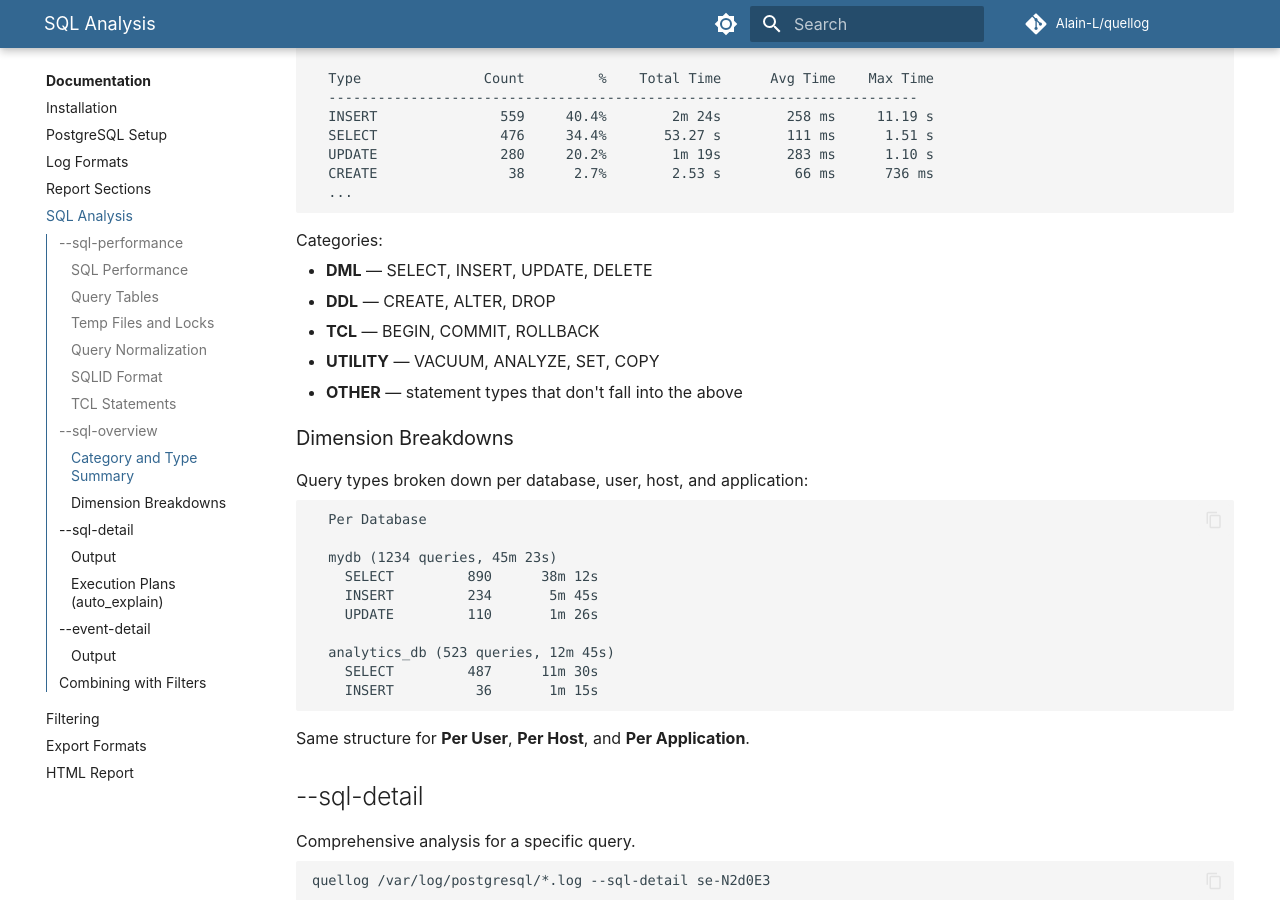
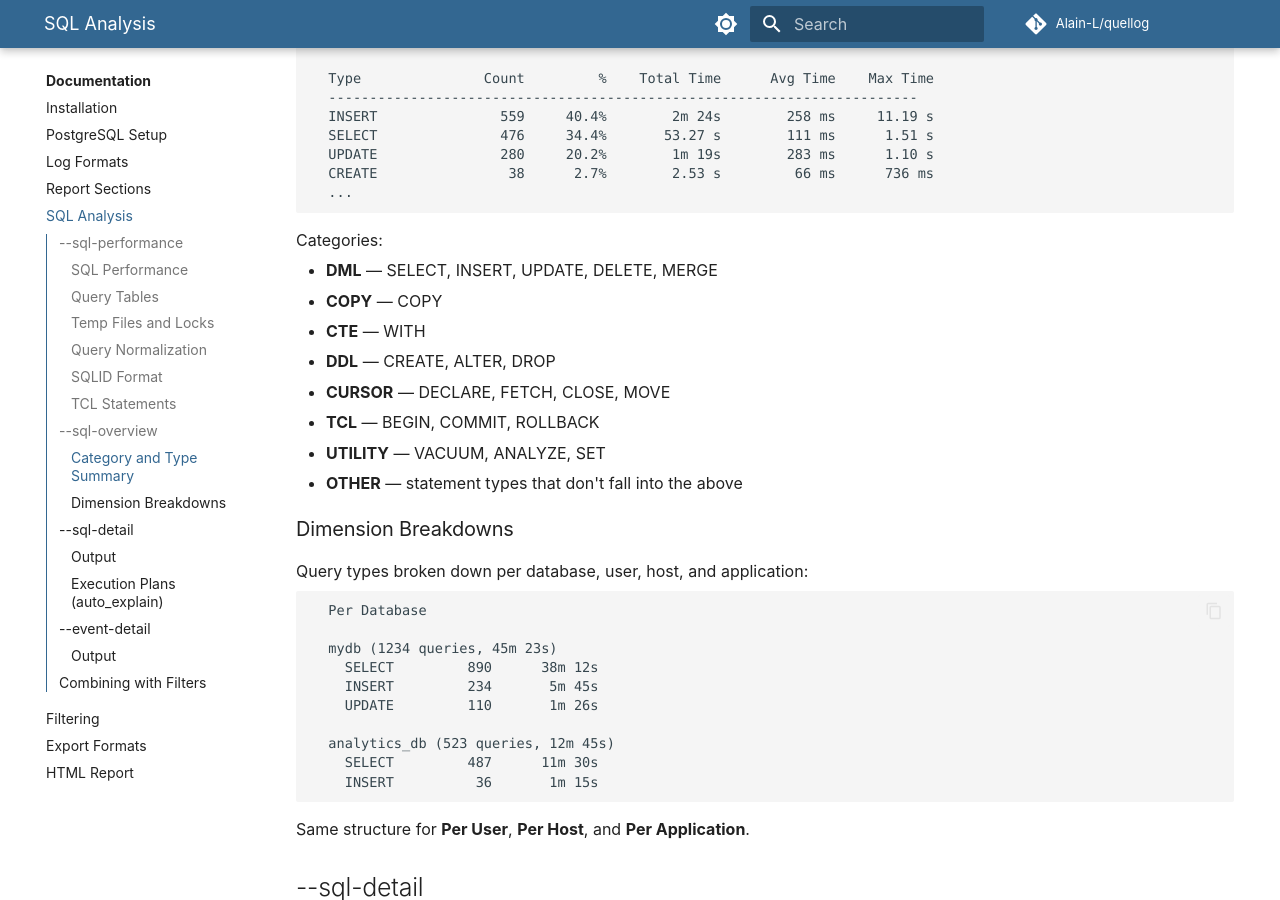
Before and after one commit to Alain-L/quellog, an MkDocs documentation site: the page built from docs/sql-reports.md, in a window 1280 px wide and 900 px high, scrolled down 2992 px. Built offline with MkDocs 1.6.1 and Material for MkDocs 9.7.7, drawn with Linux system fonts in a browser that asks for light colours; comment, search, counter and statistics services are not loaded.

```diff
--- a/docs/sql-reports.md
+++ b/docs/sql-reports.md
@@ -154,10 +154,13 @@ quellog /var/log/postgresql/*.log --sql-overview
 
 Categories:
 
-- **DML** — SELECT, INSERT, UPDATE, DELETE
+- **DML** — SELECT, INSERT, UPDATE, DELETE, MERGE
+- **COPY** — COPY
+- **CTE** — WITH
 - **DDL** — CREATE, ALTER, DROP
+- **CURSOR** — DECLARE, FETCH, CLOSE, MOVE
 - **TCL** — BEGIN, COMMIT, ROLLBACK
-- **UTILITY** — VACUUM, ANALYZE, SET, COPY
+- **UTILITY** — VACUUM, ANALYZE, SET
 - **OTHER** — statement types that don't fall into the above
 
 ### Dimension Breakdowns
```
Also changed, not shown: README.md (+1 -1 lines), docs/README.md (+1 -0 lines), docs/default-report.md (+15 -3 lines), web/README.md (+1 -1 lines).
